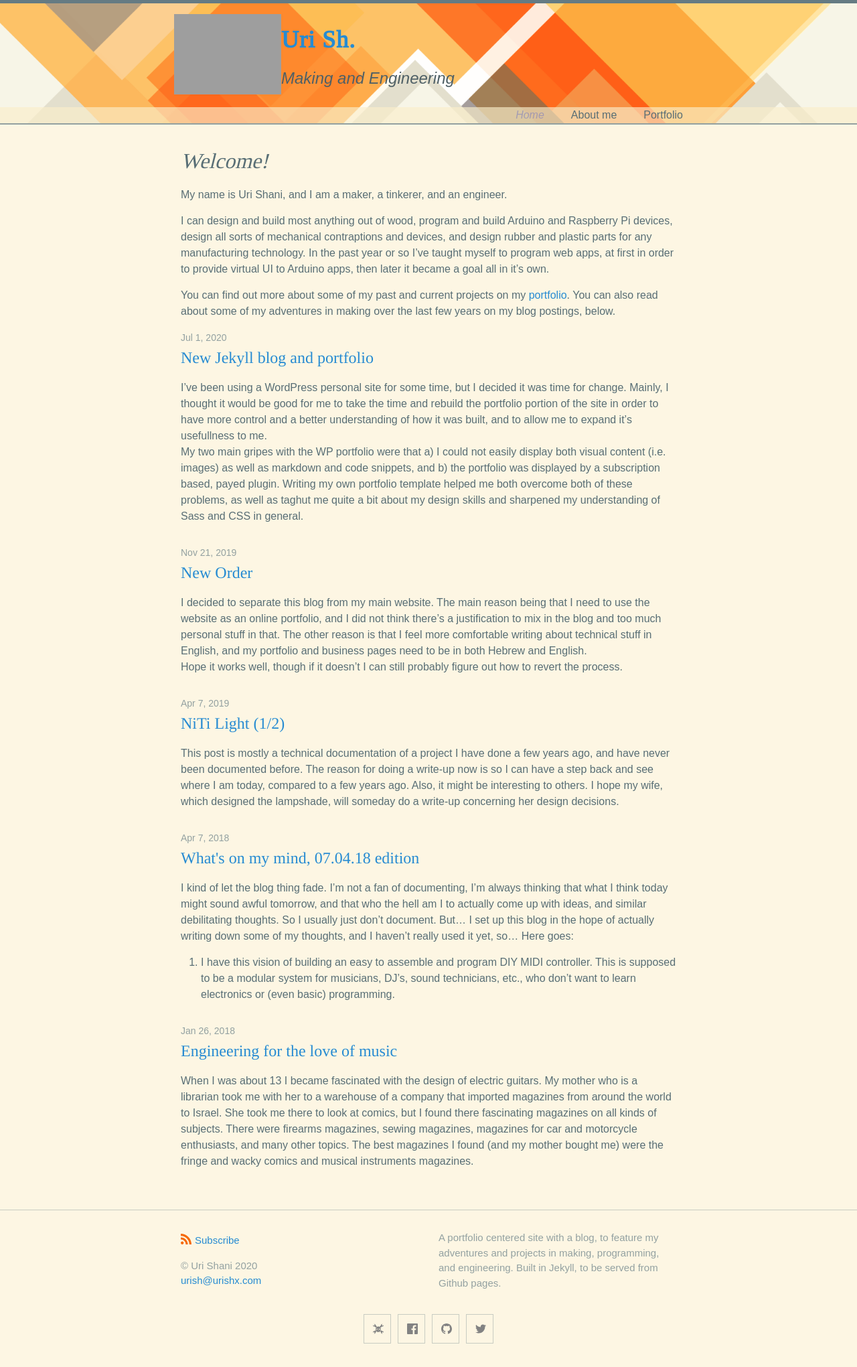
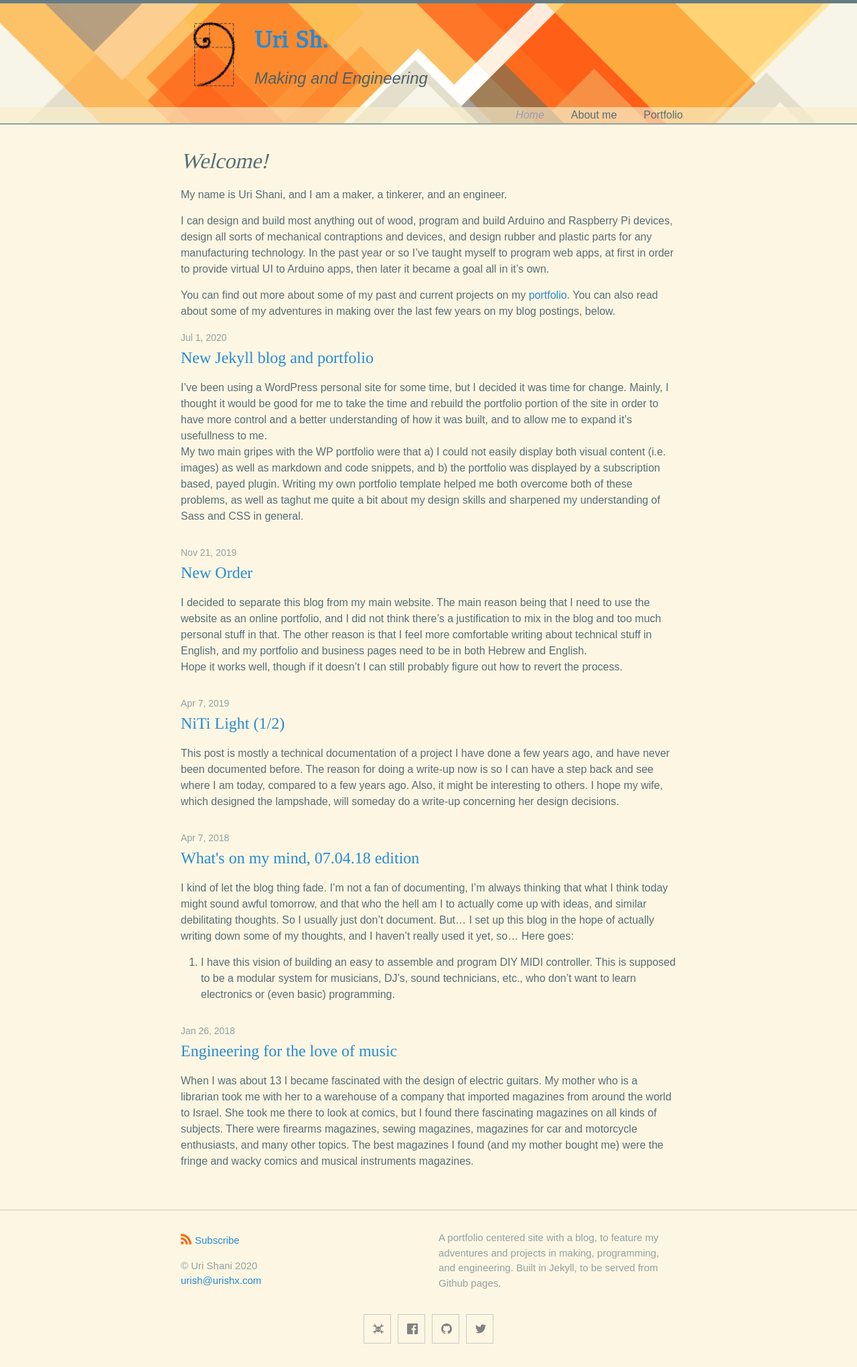
Before and after one commit to UriShX/Jekyll-portfolio, a Jekyll site: the page built from index.md, in a window 1280 px wide. Shown: the whole page at 67% size. Built offline with Jekyll 4.4.1, drawn with Linux system fonts in a browser that asks for light colours; some web fonts are replaced.

Commit message:
testing img src fix

```diff
--- a/_includes/header.html
+++ b/_includes/header.html
@@ -3,7 +3,7 @@
         <div class="banner">
             <div class="img-container">
                 {% if site.logo %}
-                    <img alt="logo" src="{{ {{ site.logo }} | escape | prepend: '/assets/img/' | relative_url }}"/>
+                    <img alt="logo" src="{{ site.logo | escape | prepend: "/assets/img/" | relative_url }}"/>
                 {% endif %}
             </div>
             <h1 class="site-title">
```
